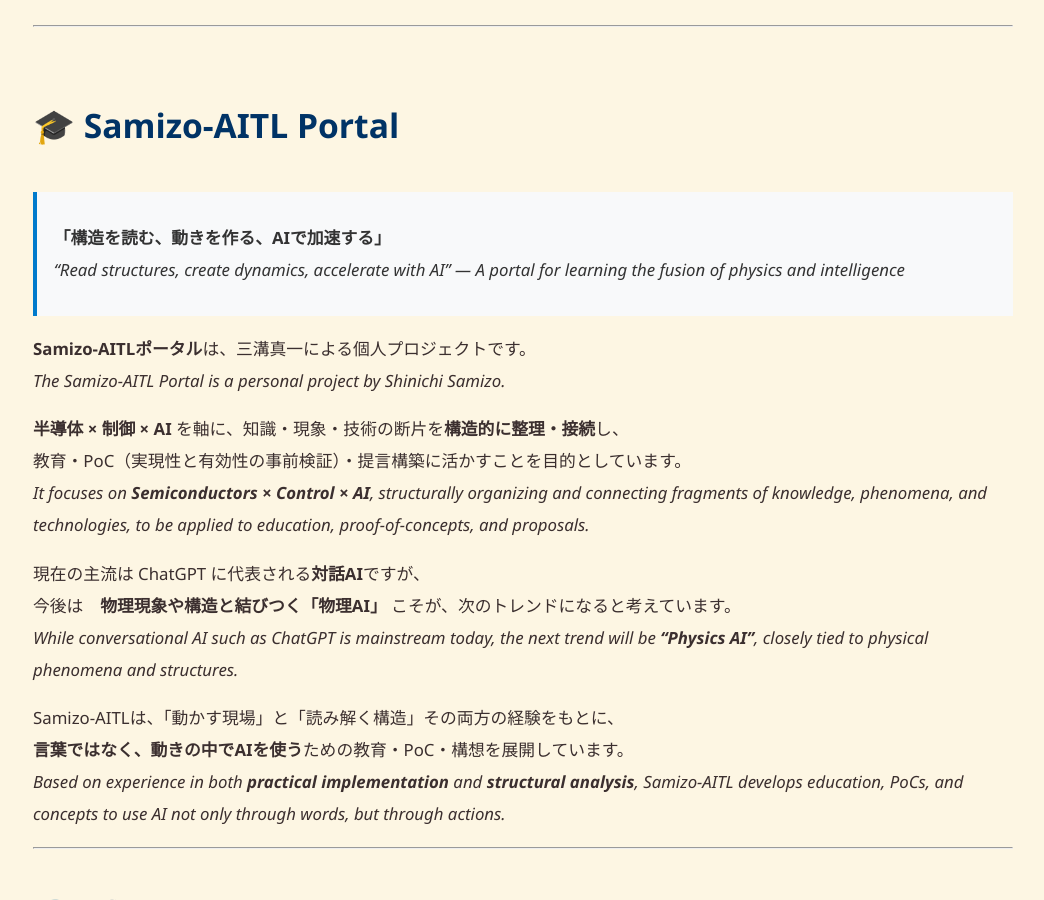
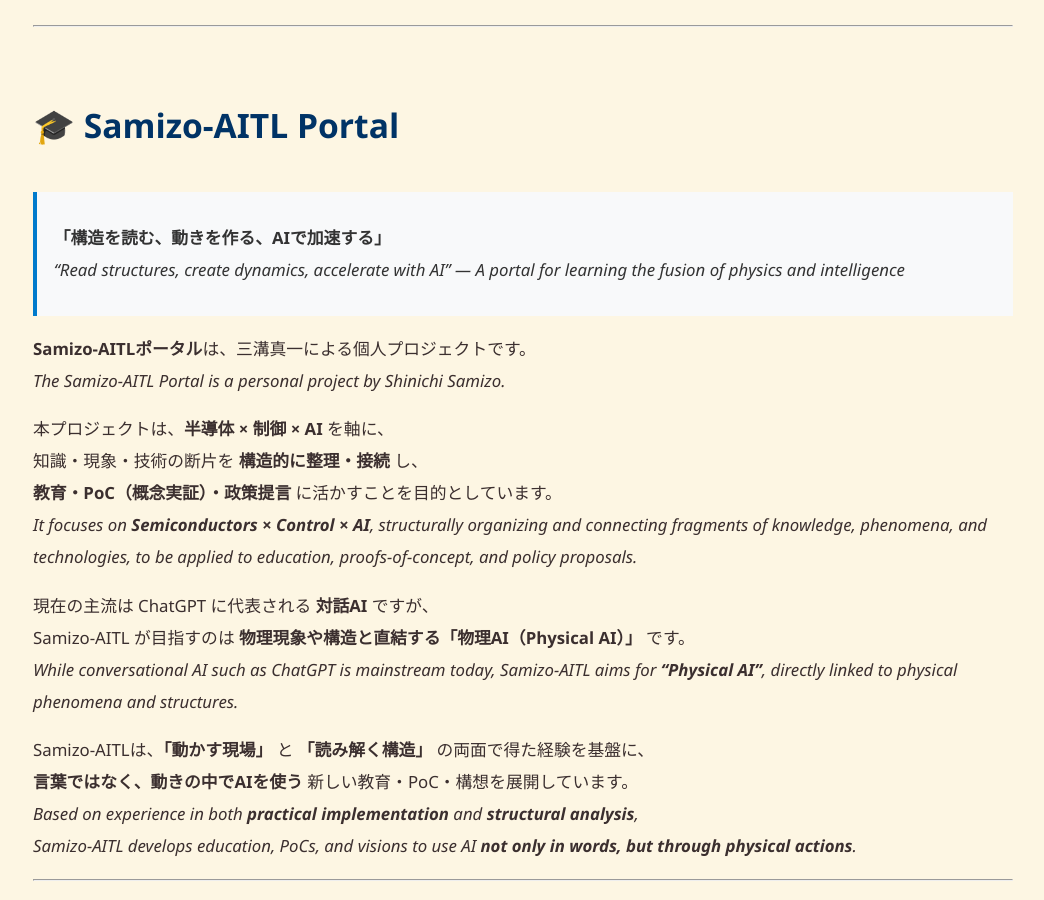
Before and after one commit to Samizo-AITL/Samizo-AITL.github.io, a Jekyll site: the page built from index.md, in a window 1280 px wide and 900 px high. Shown: the whole window, without its empty margins (117-1161 px from the left). Built offline with Jekyll 4.4.1, drawn with Linux system fonts in a browser that asks for light colours.

Commit message:
Update index.md

```diff
--- a/index.md
+++ b/index.md
@@ -13,17 +13,19 @@
 **Samizo-AITLポータル**は、三溝真一による個人プロジェクトです。
 *The Samizo-AITL Portal is a personal project by Shinichi Samizo.*
 
-**半導体 × 制御 × AI** を軸に、知識・現象・技術の断片を**構造的に整理・接続**し、
-教育・PoC（実現性と有効性の事前検証）・提言構築に活かすことを目的としています。
-*It focuses on **Semiconductors × Control × AI**, structurally organizing and connecting fragments of knowledge, phenomena, and technologies, to be applied to education, proof-of-concepts, and proposals.*
+本プロジェクトは、**半導体 × 制御 × AI** を軸に、
+知識・現象・技術の断片を **構造的に整理・接続** し、
+**教育・PoC（概念実証）・政策提言** に活かすことを目的としています。
+*It focuses on **Semiconductors × Control × AI**, structurally organizing and connecting fragments of knowledge, phenomena, and technologies, to be applied to education, proofs-of-concept, and policy proposals.*
 
-現在の主流は ChatGPT に代表される**対話AI**ですが、
-今後は　**物理現象や構造と結びつく「物理AI」** こそが、次のトレンドになると考えています。
-*While conversational AI such as ChatGPT is mainstream today, the next trend will be **"Physics AI"**, closely tied to physical phenomena and structures.*
+現在の主流は ChatGPT に代表される **対話AI** ですが、
+Samizo-AITL が目指すのは **物理現象や構造と直結する「物理AI（Physical AI）」** です。
+*While conversational AI such as ChatGPT is mainstream today, Samizo-AITL aims for **"Physical AI"**, directly linked to physical phenomena and structures.*
 
-Samizo-AITLは、「動かす現場」と「読み解く構造」その両方の経験をもとに、
-**言葉ではなく、動きの中でAIを使う**ための教育・PoC・構想を展開しています。
-*Based on experience in both **practical implementation** and **structural analysis**, Samizo-AITL develops education, PoCs, and concepts to use AI not only through words, but through actions.*
+Samizo-AITLは、**「動かす現場」** と **「読み解く構造」** の両面で得た経験を基盤に、
+**言葉ではなく、動きの中でAIを使う** 新しい教育・PoC・構想を展開しています。
+*Based on experience in both **practical implementation** and **structural analysis**,
+Samizo-AITL develops education, PoCs, and visions to use AI **not only in words, but through physical actions**.*
 
 ---
 
```
